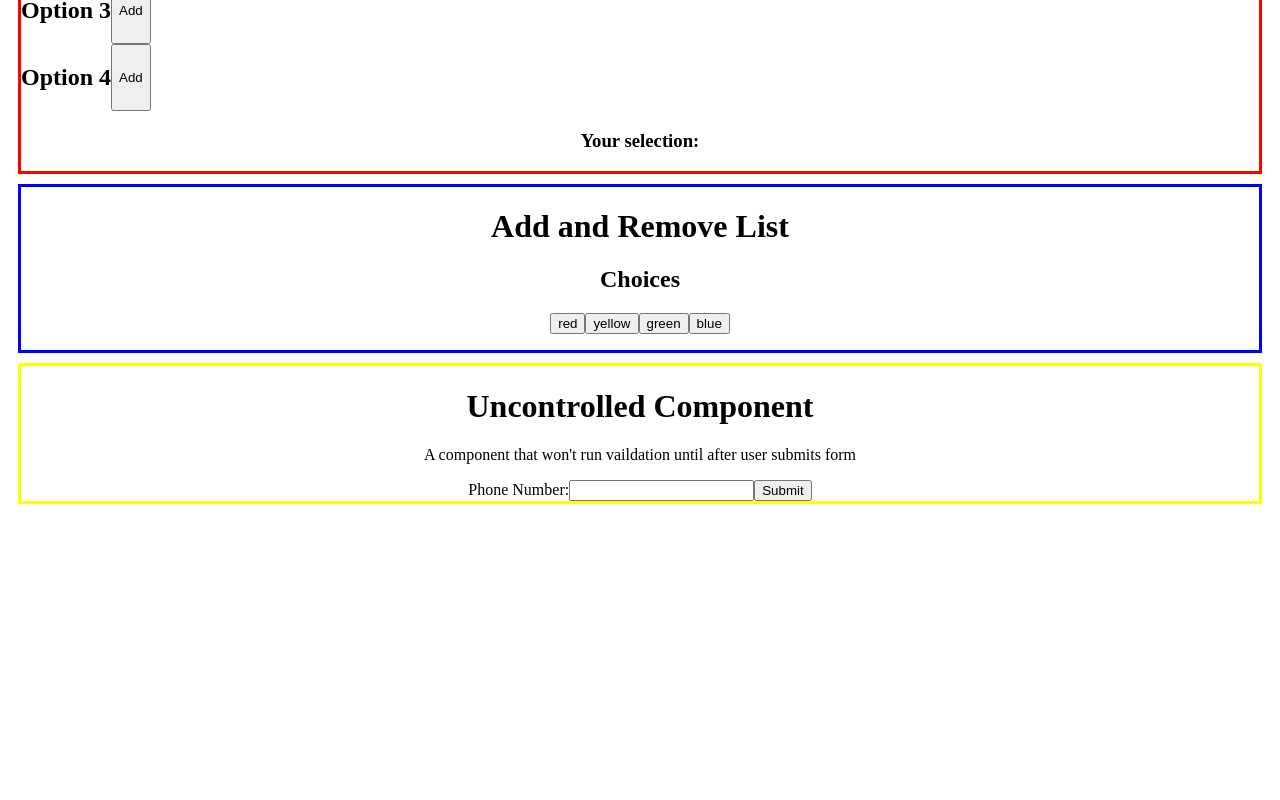
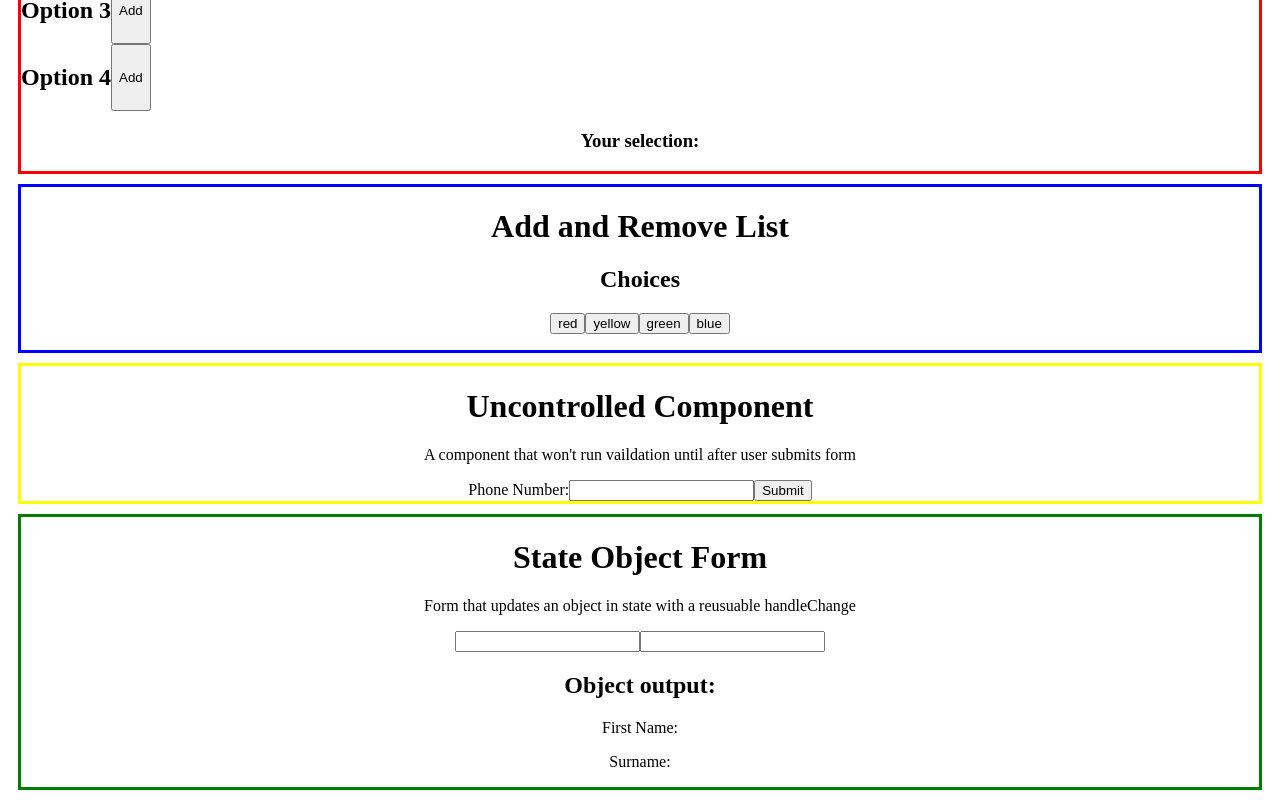
Before and after one commit to RussellShire/react-form-patterns, a React (Create React App) app: page / in a window 1280 px wide. Shown: the part 249-1049 px from the top of the page. Before the commit the page ends 800 px from the top, so only its background shows below. Built offline with nearby package versions, Linux system fonts and the light colour scheme.

Commit message:
Add UpdateStateObject component to App

```diff
--- a/src/App.js
+++ b/src/App.js
@@ -2,6 +2,7 @@ import './App.css';
 import Checklist from './components/Checklist';
 import PhoneNumberForm from './components/Uncontrolled-Component';
 import AddRemoveList from './components/AddRemoveList/AddRemoveList';
+import UpdateStateObject from './components/UpdateStateObject';
 
 function App() {
   return (
@@ -15,6 +16,9 @@ function App() {
       <div style={{border: 'solid yellow', margin: 10}}>
         <PhoneNumberForm />
       </div>
+      <div style={{border: 'solid green', margin: 10}}>
+        <UpdateStateObject />
+      </div>
     </div>
   );
 }
--- a/src/components/UpdateStateObject.js
+++ b/src/components/UpdateStateObject.js
@@ -14,6 +14,8 @@ function ObjectForm() {
 
     return (
       <div>
+        <h1>State Object Form</h1>
+        <p>Form that updates an object in state with a reusuable handleChange</p>
         <form>
             <input
                 value={formState.firstName}
@@ -24,13 +26,14 @@ function ObjectForm() {
             <input
                 value={formState.surname}
                 onChange={handleChange}
-          name='password'
+                name='surname'
                 type='text'
             />
         </form>
         <div>
-        <h2>First Name: {formState.firstName}</h2>
-        <h2>Surname: {formState.surname}</h2>
+            <h2>Object output:</h2>
+            <p>First Name: {formState.firstName}</p>
+            <p>Surname: {formState.surname}</p>
         </div>
       </div>
     );
```
Lines whose indentation alone changed are shown as unchanged.
